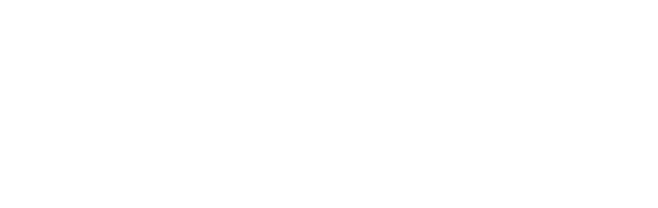
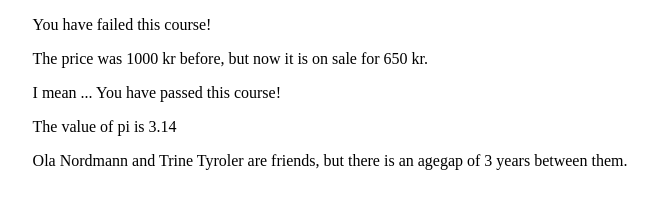
Before and after one commit to JustRemi89/DAT101, a plain HTML site: page module_2/task_2-1/task_2-1.html in a window 1280 px wide. Shown: the whole page, without its empty margins (310-968 px from the left). Drawn offline with Linux system fonts and the light colour scheme.

Commit message:
Finished task 2.1

```diff
--- a/module_2/task_2-1/task_2-1.html
+++ b/module_2/task_2-1/task_2-1.html
@@ -8,11 +8,40 @@
 <script>
   /* write your code below this line  🙂 */
   "use strict"
-let courseStatus = "failed";
-console.log("You have " + courseStatus + " this course!");
-courseStatus = "passed";
-console.log("I mean ... You have " + courseStatus + " this course!");
+  let courseStatus = "failed";
+  document.write("<p>You have " + courseStatus + " this course!</p>");
 
+  const listPrice = 1000;
+  let discount = "35";
+  let discountedPrice = parseInt(discount) * listPrice / 100;
+  discountedPrice = listPrice - discountedPrice;
+  document.write("<p>The price was " + listPrice + " kr before, but now it is on sale for " + discountedPrice + " kr.</p>");
+
+  courseStatus = "passed";
+  document.write("<p>I mean ... You have " + courseStatus + " this course!</p>");
+
+  const valuePI = 3.14;
+
+  document.write("<p>The value of pi is " + valuePI + "</p>");
+
+  function calcAgeDiff(person1, person2) {
+    let ageDiff = Math.abs(person1.age - person2.age);
+    return ageDiff;
+  }
+
+  let person1 = {
+    name: "Ola Nordmann",
+    age: 30
+  };
+  let person2 = {
+    name: "Trine Tyroler",
+    age: 27
+  };
+
+  let ageDiff = calcAgeDiff(person1, person2);
+  document.write("<p>"+person1.name+" and "+person2.name+" are friends, but there is an agegap of "+ageDiff+" years between them.</p>");
+
+  valuePI = 4.13;
 </script>
 </body>
 </html>
```
